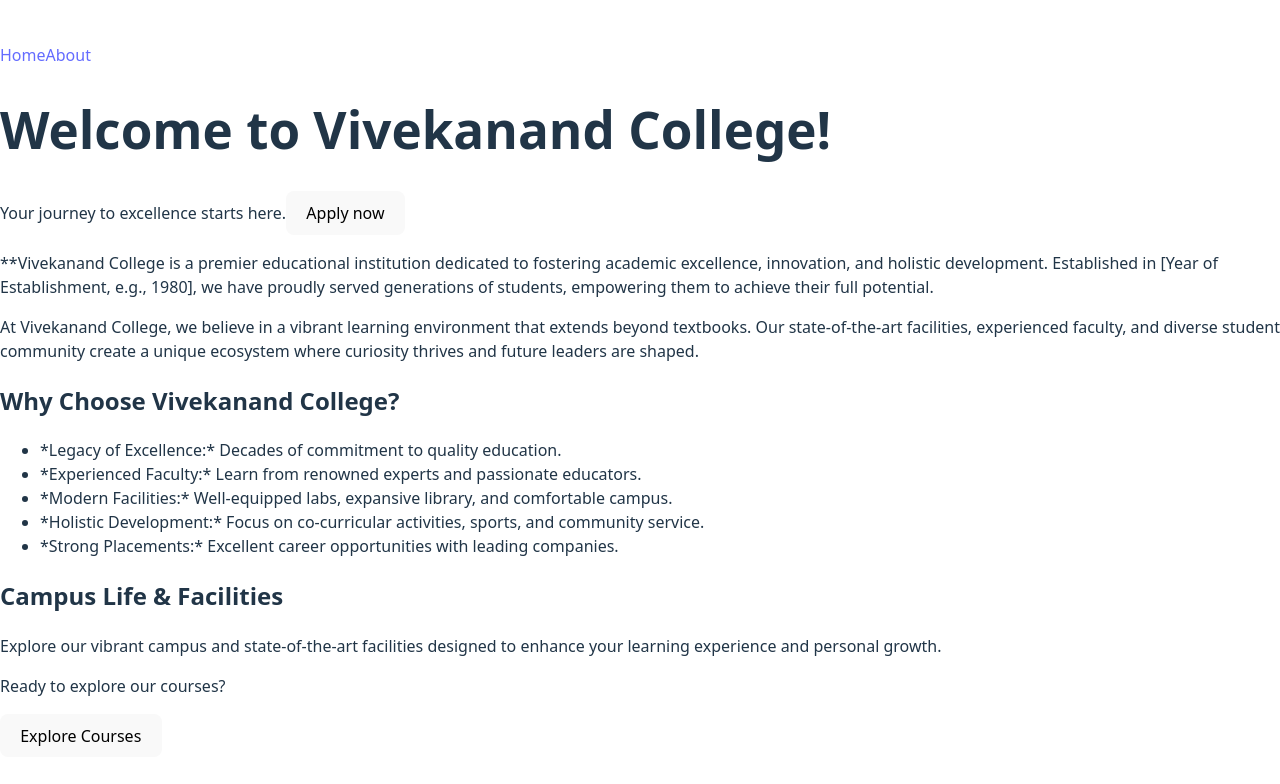
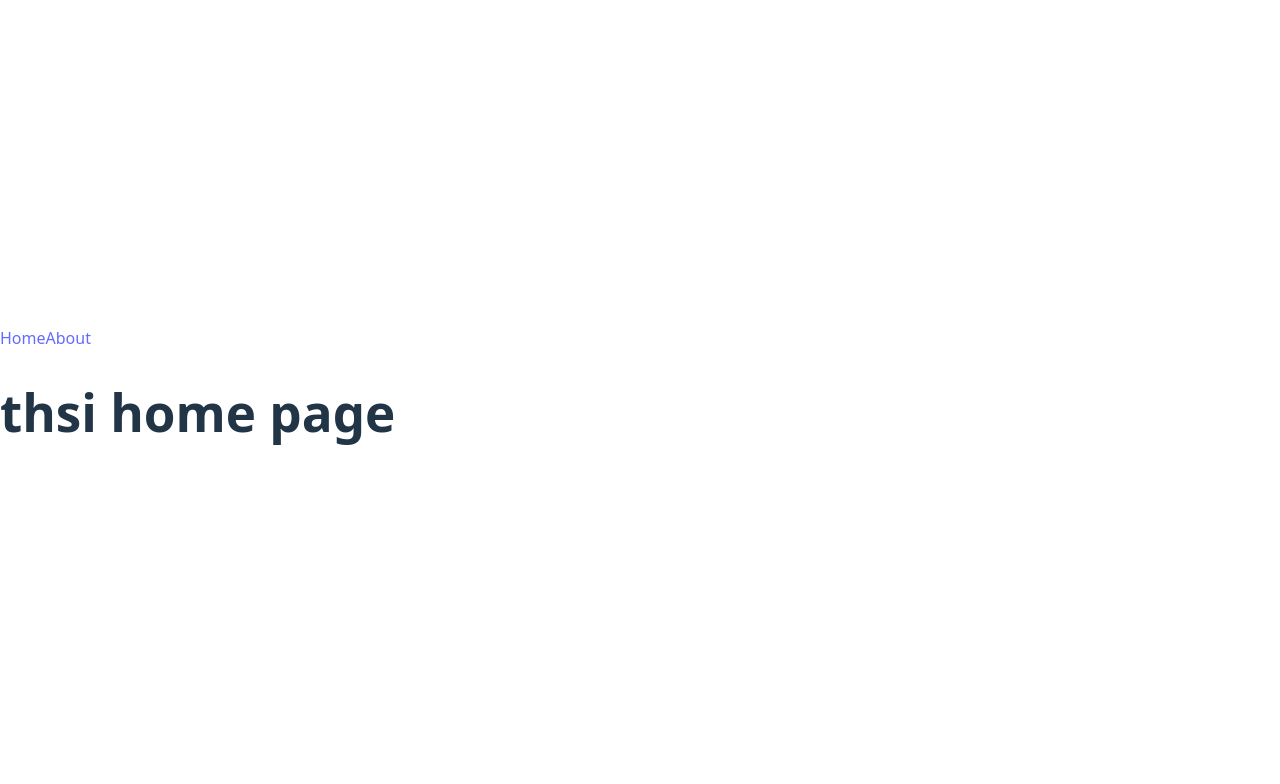
Before and after one commit to DipakHande/my-demo, a React (Vite) app: page /homepage in a window 1280 px wide. Shown: the top 784 px of the page. Built offline with nearby package versions, Linux system fonts and the light colour scheme.

Commit message:
Changes in homepage and added newly

```diff
--- a/src/App.jsx
+++ b/src/App.jsx
@@ -1,7 +1,8 @@
 import React from 'react'
 import { BrowserRouter, Route, Routes } from 'react-router-dom'
+
+import Aboutpage from './pages/AboutPage'
 import Homepage from './pages/HomePage'
-import Aboutpage from './pages/AboutPage'
 
 
 
@@ -11,7 +12,7 @@ const App = () => {
         <div>
             <BrowserRouter>
                 <Routes>
-                    <Route path="/homepage" element={<Homepage/>}/>
+                    <Route path="/homepage" element={<Homepage />}/>
                      <Route path="/aboutpage" element={<Aboutpage />}/>
 
 
--- a/src/pages/AboutPage.jsx
+++ b/src/pages/AboutPage.jsx
@@ -2,10 +2,10 @@ import React from "react";
 import { Link } from "react-router-dom";
 import Header from "../Components/Header/Header";
 
-const Aboutpage = () => {
+const AboutPage = () => {
     return(
         <div>
-            <Headerr/>
+            <Header />
              <h1>About Vivekanand College</h1>
 
             <p>
@@ -47,4 +47,4 @@ const Aboutpage = () => {
     )
 }
 
-export default Aboutpage;
+export default AboutPage;
--- a/src/pages/HomePage.jsx
+++ b/src/pages/HomePage.jsx
@@ -1,42 +1,14 @@
-import React from 'react'
-import { Links } from 'react-router-dom'
-import Header from '../Components/Header/Header'
+import Header from "../Components/Header/Header"
 
-
-const Homepage = () => {
-    return (
-        <>
-
-            <div>
-                <Header />
-                <h1>Welcome to Vivekanand College!</h1>
-                Your journey to excellence starts here.
-
-            <button  className="btn "type="button">Apply now</button>
-            </div>
-            <p>**Vivekanand College is a premier educational institution dedicated to fostering academic excellence, innovation, and holistic development. Established in [Year of Establishment, e.g., 1980], we have proudly served generations of students, empowering them to achieve their full potential.</p>
-            <p>At Vivekanand College, we believe in a vibrant learning environment that extends beyond textbooks. Our state-of-the-art facilities, experienced faculty, and diverse student community create a unique ecosystem where curiosity thrives and future leaders are shaped.</p>
-
-            <h2>Why Choose Vivekanand College?</h2>
-
-            <ul>
-                    <li>*Legacy of Excellence:* Decades of commitment to quality education. </li>
-                    <li>*Experienced Faculty:* Learn from renowned experts and passionate educators.</li>
-                    <li>*Modern Facilities:* Well-equipped labs, expansive library, and comfortable campus.</li>
-                    <li>*Holistic Development:* Focus on co-curricular activities, sports, and community service.</li>
-                    <li>*Strong Placements:* Excellent career opportunities with leading companies.</li>
-             </ul>
-
-             <div className='down'>
-                    <h2>Campus Life & Facilities</h2>
-                    <link img>
-                    </link>
-                    <link></link>
-                    <p>Explore our vibrant campus and state-of-the-art facilities designed to enhance your learning experience and personal growth.</p>
-                    <p>Ready to explore our courses?</p>
-                    <button type="button" >Explore Courses</button>
-             </div>
-        </>
+const Homepage =() =>{
+    return(
+        <div>
+            <Header />
+            <h1>
+                thsi home page
+            </h1>
+        </div>
     )
 }
+
 export default Homepage
```
